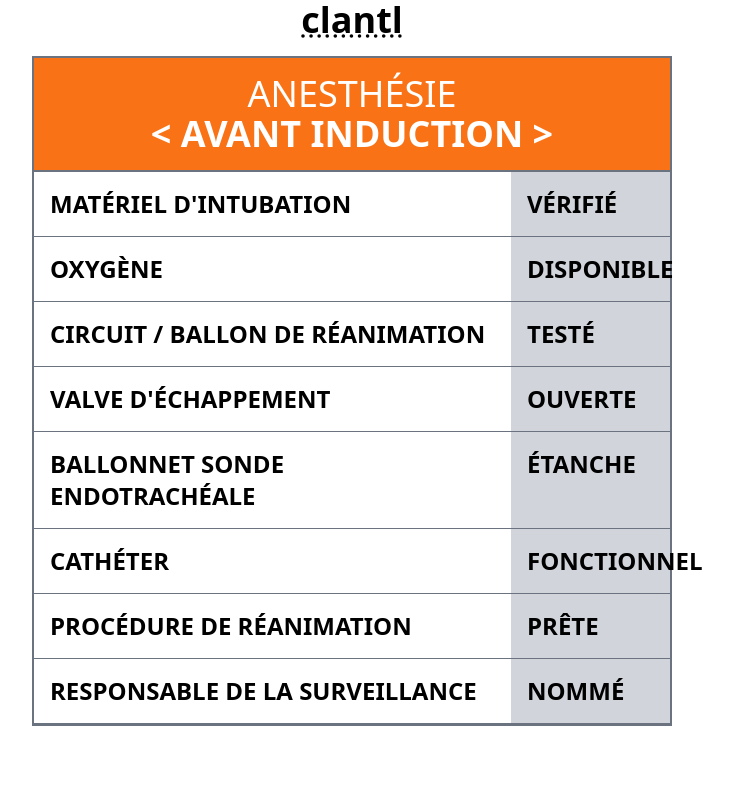
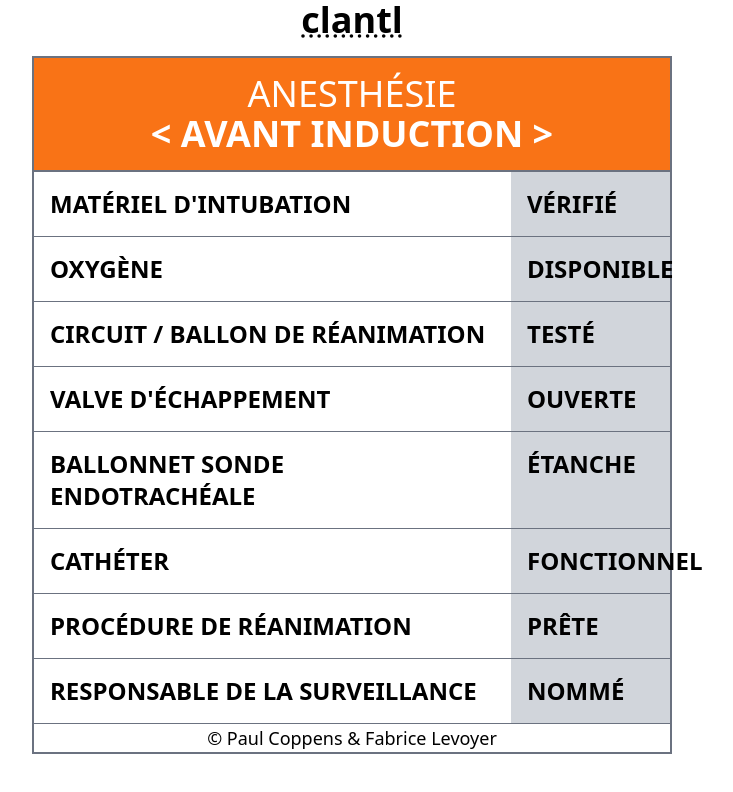
Before and after one commit to pluxain/clantl, a Vue app: page / in a window 1280 px wide. Shown: the top 792 px of the page, without its empty margins (288-1021 px from the left). Built offline with nearby package versions, Linux system fonts and the light colour scheme.

Commit message:
feat(content): add copyright
Ref: #11

```diff
--- a/src/features/checklist/CheckList.vue
+++ b/src/features/checklist/CheckList.vue
@@ -93,6 +93,9 @@ function check(index: number) {
         </dt>
       </div>
     </dl>
+    <div class="text-center text-lg">
+      &copy; Paul Coppens &amp; Fabrice Levoyer
+    </div>
   </section>
   <ClantlNotification
     v-if="list.completed"
```
